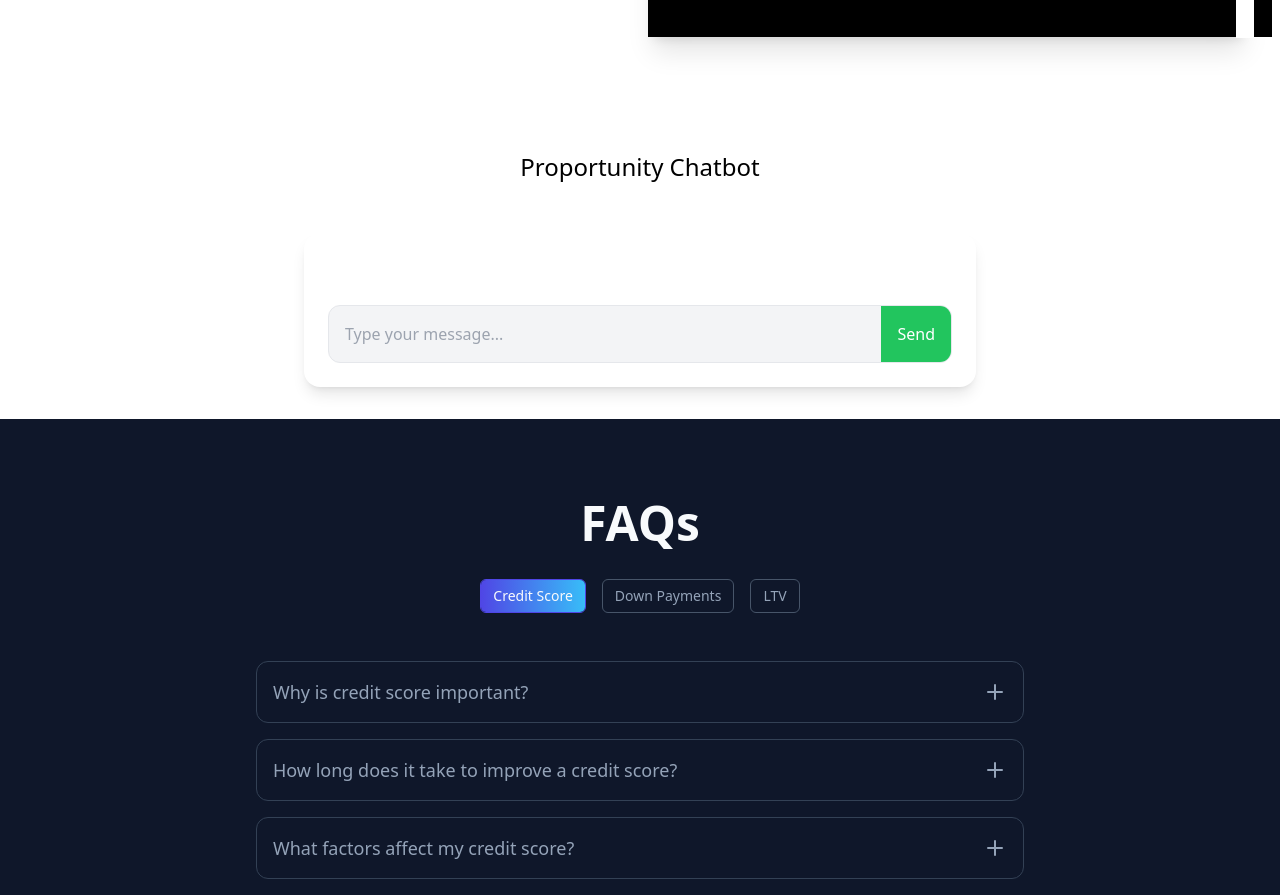
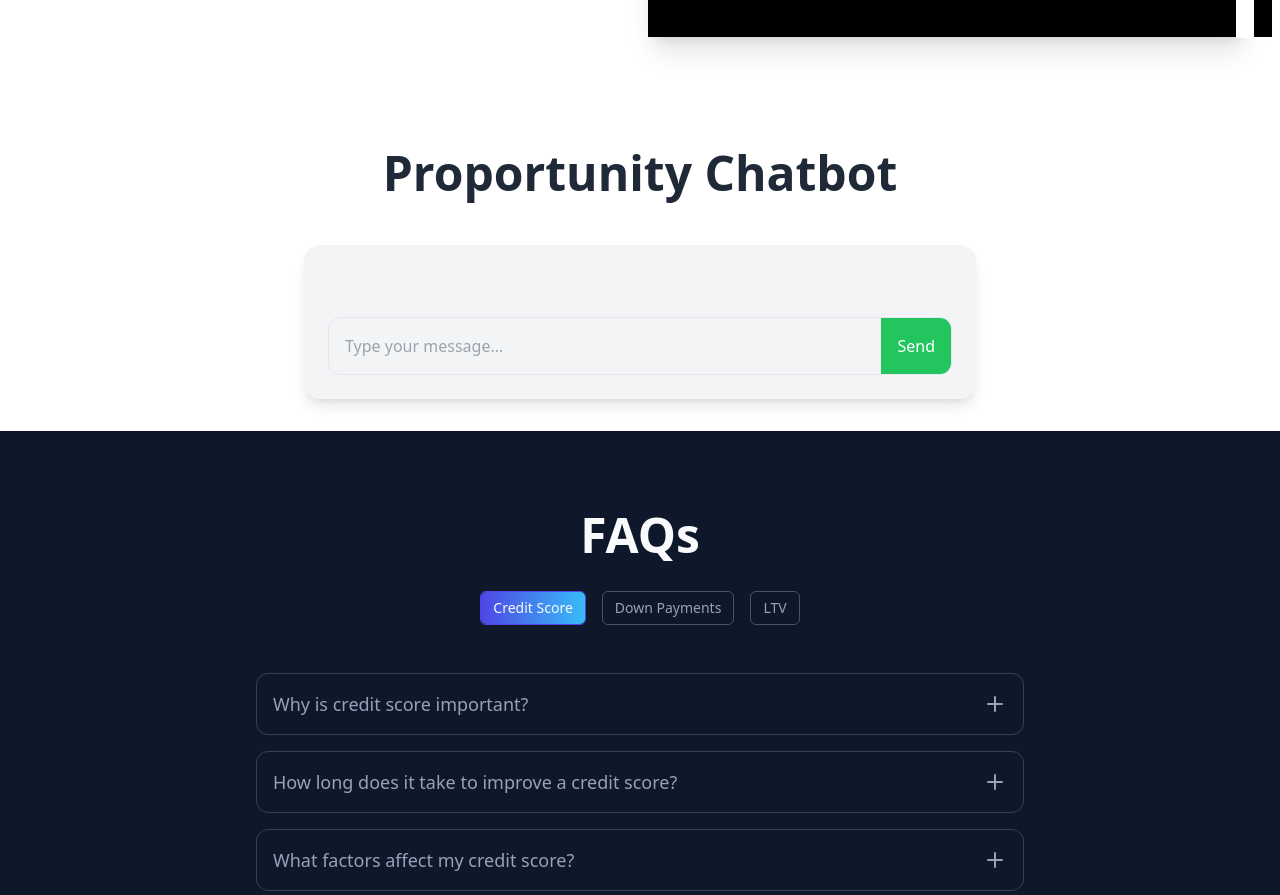
Before and after one commit to himsick/FannieMaeChallenge, a React (Vite) app in the folder proportunity/: page / in a window 1280 px wide. Shown: the part 2200-3095 px from the top of the page. Built offline with nearby package versions, Linux system fonts and the light colour scheme.

Commit message:
fixed chatbot features

```diff
--- a/proportunity/src/components/Chatbot.jsx
+++ b/proportunity/src/components/Chatbot.jsx
@@ -43,12 +43,12 @@ const Chatbot = () => {
     return (
         <>
             {/* Title container */}
-            <div className="title-container" id = "Chatbot">
-                Proportunity Chatbot
+            <div className="title-container"  id = "Chatbot">
+            <h3 className="text-5xl font-semibold text-center text-gray-800">Proportunity Chatbot</h3>
             </div>
 
             {/* Chat container */}
-            <div className="chat-container mx-auto my-8 p-6 rounded-2xl shadow-lg max-w-2xl">
+            <div className="chat-container mx-auto p-4 bg-gray-100 my-8 p-6 rounded-2xl shadow-lg max-w-2xl">
                 {/* Messages display area */}
                 <div className="messages flex flex-col space-y-2 p-3 max-h-96 overflow-y-auto">
                     {messages.map((message, index) => (
```
